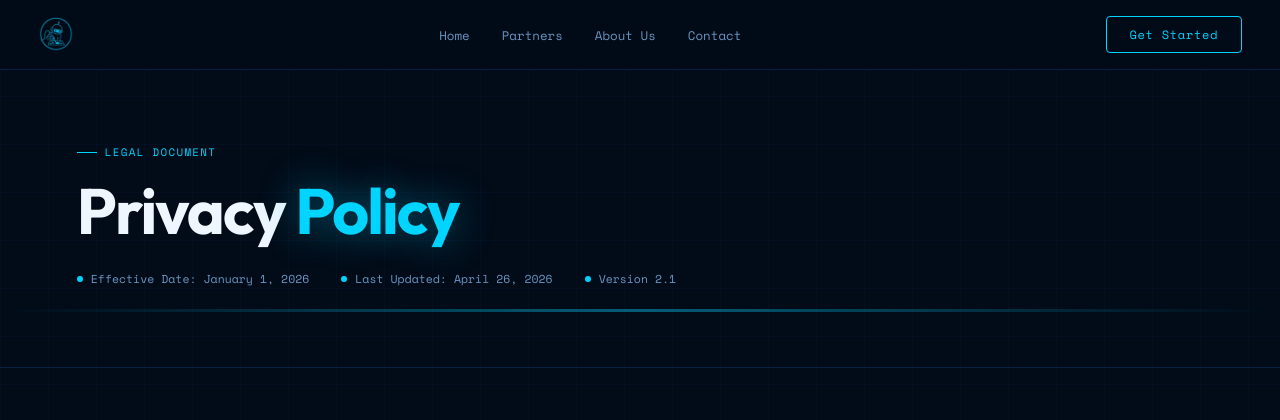
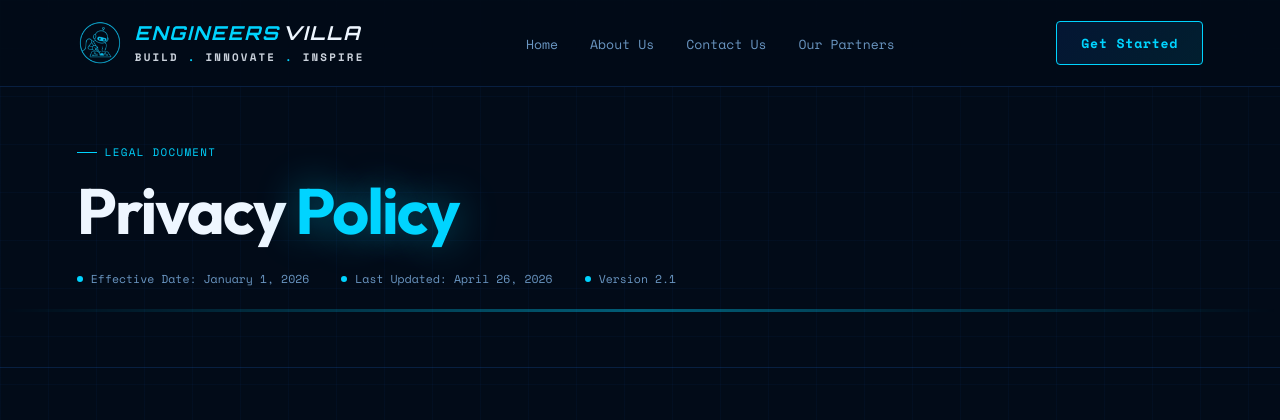
Before and after one commit to rohitakofficial-rak/EnV, a Flask app: page /privacy in a window 1280 px wide. Shown: the top 420 px of the page. Run offline with Flask 3, Linux system fonts and the light colour scheme.

Commit message:
Privacy and Terms Page Enhancement

```diff
--- a/templates/privacy.html
+++ b/templates/privacy.html
@@ -5,7 +5,7 @@
   <meta name="viewport" content="width=device-width, initial-scale=1.0"/>
   <title>Privacy Policy — EngineersVilla</title>
   <link rel="icon" href="{{ url_for('static', filename='5.png') }}" type="image/png">
-  <link href="https://fonts.googleapis.com/css2?family=Space+Mono:ital,wght@0,400;0,700;1,400&family=Outfit:wght@300;400;500;600;700&display=swap" rel="stylesheet"/>
+  <link href="https://fonts.googleapis.com/css2?family=Orbitron:wght@500;600;700;800;900&family=Space+Mono:ital,wght@0,400;0,700;1,400&family=Outfit:wght@300;400;500;600;700&display=swap" rel="stylesheet"/>
   <style>
     *, *::before, *::after { box-sizing: border-box; margin: 0; padding: 0; }
 
@@ -69,32 +69,48 @@
     nav {
       position: fixed; top: 0; left: 0; right: 0; z-index: 200;
       display: flex; align-items: center; justify-content: space-between;
-      padding: 1rem 3%;
-      background: rgba(2, 11, 24, 0.82);
-      backdrop-filter: blur(20px);
+      padding: 1.25rem 6%;
+      background: rgba(2, 11, 24, 0.92);
+      backdrop-filter: blur(24px);
       border-bottom: 1px solid var(--border);
     }
 
-    .logo { display: flex; align-items: center; gap: .6rem; }
-    .logo-img { height: 36px; width: auto; }
+    .logo { display: flex; align-items: center; gap: .75rem; text-decoration: none; color: inherit; }
+    .logo-img { width: 46px; height: 46px; object-fit: contain; }
+    .logo-copy { display: flex; flex-direction: column; gap: .3rem; }
+    .logo-text {
+      display: flex; align-items: center; gap: .15rem;
+      font-family: 'Orbitron', sans-serif;
+      font-size: 1.2rem; font-weight: 700;
+      letter-spacing: .1em; color: var(--white);
+      text-transform: uppercase; font-style: italic; white-space: nowrap;
+    }
+    .logo-text .brand-cyan { color: var(--cyan); }
+    .logo-subtext {
+      font-family: 'Space Mono', monospace;
+      font-size: .68rem; font-weight: 600;
+      letter-spacing: .2em; text-transform: uppercase;
+      color: rgba(238,246,255,0.85); white-space: nowrap;
+    }
+    .logo-subtext .dot { color: var(--cyan); }
 
     .nav-links { display: flex; gap: 2rem; list-style: none; }
     .nav-links a {
       color: var(--muted); text-decoration: none;
-      font-family: 'Space Mono', monospace; font-size: .78rem; font-weight: 500;
+      font-family: 'Space Mono', monospace; font-size: .82rem;
       transition: color .2s;
     }
     .nav-links a:hover { color: var(--cyan); }
 
     .nav-btn {
-      padding: .55rem 1.4rem;
-      background: transparent; border: 1px solid var(--cyan);
-      color: var(--cyan); border-radius: 4px;
-      font-family: 'Space Mono', monospace; font-size: .75rem;
+      padding: .7rem 1.5rem;
+      background: linear-gradient(135deg, rgba(21,87,212,.15), rgba(0,212,255,.1)); border: 1.5px solid var(--cyan);
+      color: var(--cyan); border-radius: 4px; font-weight: 700;
+      font-family: 'Space Mono', monospace; font-size: .82rem;
       cursor: pointer; text-decoration: none;
-      transition: background .2s, box-shadow .2s; letter-spacing: .06em;
+      transition: background .2s, box-shadow .2s, transform .2s; letter-spacing: .06em;
     }
-    .nav-btn:hover { background: rgba(0,212,255,.1); box-shadow: 0 0 18px rgba(0,212,255,.25); }
+    .nav-btn:hover { background: linear-gradient(135deg, rgba(21,87,212,.25), rgba(0,212,255,.2)); box-shadow: 0 0 24px rgba(0,212,255,.4), 0 0 40px rgba(21,87,212,.2); transform: translateY(-2px); }
 
     /* ── HAMBURGER & MOBILE NAV ── */
     .hamburger {
@@ -319,6 +335,7 @@
       .nav-links { display: none; }
       .nav-btn { display: none; }
       .hamburger { display: flex; }
+      .logo-text { font-size: 1rem; }
       .page-hero { padding: 7rem 5% 4rem; }
     }
     @media (max-width: 768px) {
@@ -363,14 +380,20 @@
 
 <!-- NAV -->
 <nav>
-  <div class="logo">
+  <a href="/" class="logo">
     <img src="{{ url_for('static', filename='5.png') }}" alt="EngineersVilla Logo" class="logo-img">
-  </div>
+    <div class="logo-copy">
+      <div class="logo-text">
+        <span class="brand-cyan">Engineers</span><span style="color:var(--white)">Villa</span>
+      </div>
+      <div class="logo-subtext">BUILD <span class="dot">.</span> INNOVATE <span class="dot">.</span> INSPIRE</div>
+    </div>
+  </a>
   <ul class="nav-links">
     <li><a href="/">Home</a></li>
-    <li><a href="/#partners">Partners</a></li>
-    <li><a href="/#about">About Us</a></li>
-    <li><a href="/#contact-us">Contact</a></li>
+    <li><a href="/#ecosystem">About Us</a></li>
+    <li><a href="/#contact-us">Contact Us</a></li>
+    <li><a href="/partners">Our Partners</a></li>
   </ul>
   <a href="/#contact-us" class="nav-btn">Get Started</a>
   <button class="hamburger" id="hamburger" aria-label="Open menu"><span></span><span></span><span></span></button>
@@ -379,9 +402,9 @@
 <!-- Mobile Nav -->
 <div class="mobile-nav" id="mobile-nav">
   <a href="/" class="mobile-link">Home</a>
-  <a href="/#partners" class="mobile-link">Partners</a>
-  <a href="/#about" class="mobile-link">About Us</a>
-  <a href="/#contact-us" class="mobile-link">Contact</a>
+  <a href="/#ecosystem" class="mobile-link">About Us</a>
+  <a href="/#contact-us" class="mobile-link">Contact Us</a>
+  <a href="/partners" class="mobile-link">Our Partners</a>
   <a href="/#contact-us" class="nav-btn mobile-link">Get Started</a>
 </div>
 
```
Also changed, not shown: templates/terms.html (+45 -19 lines).
